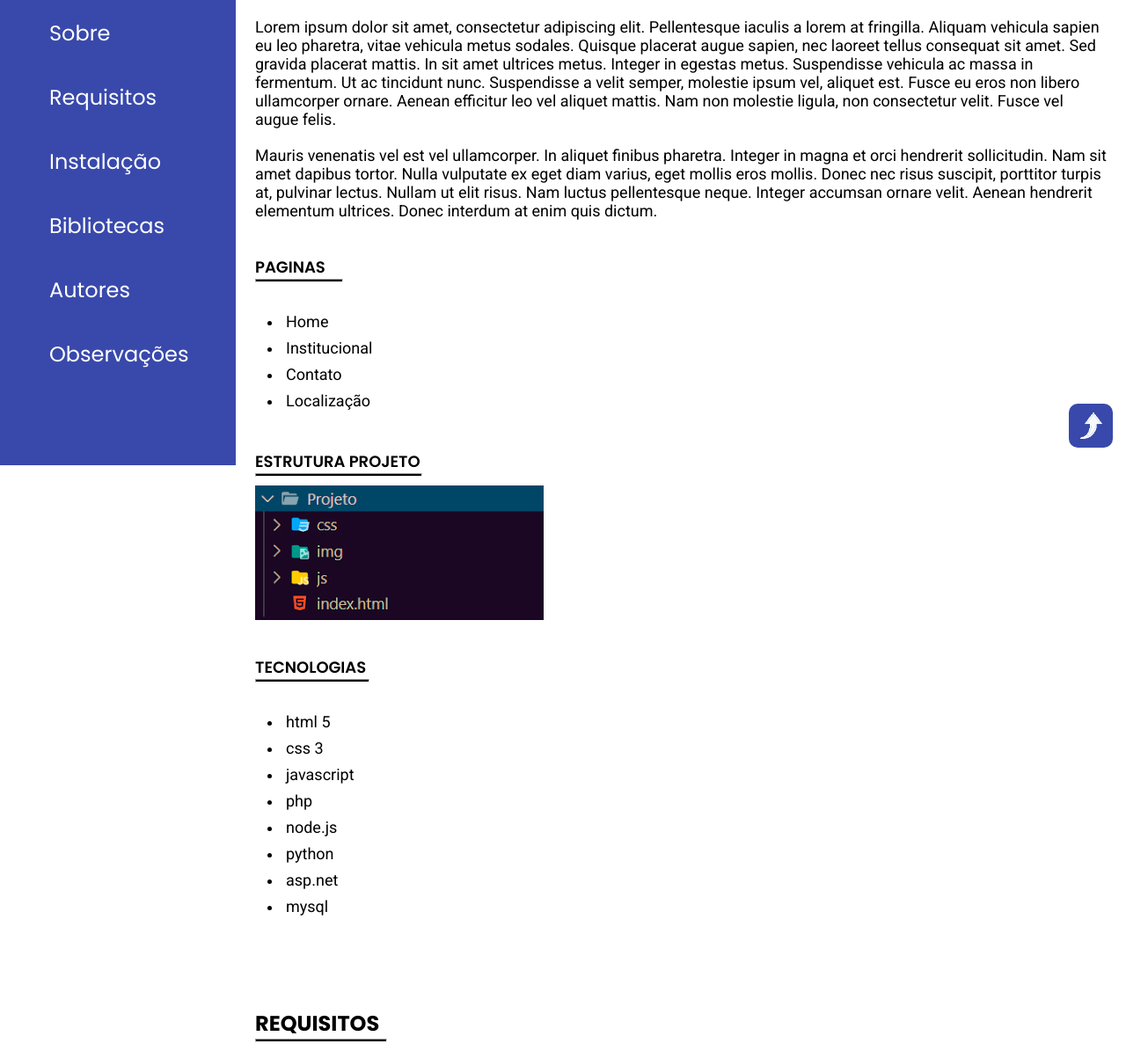
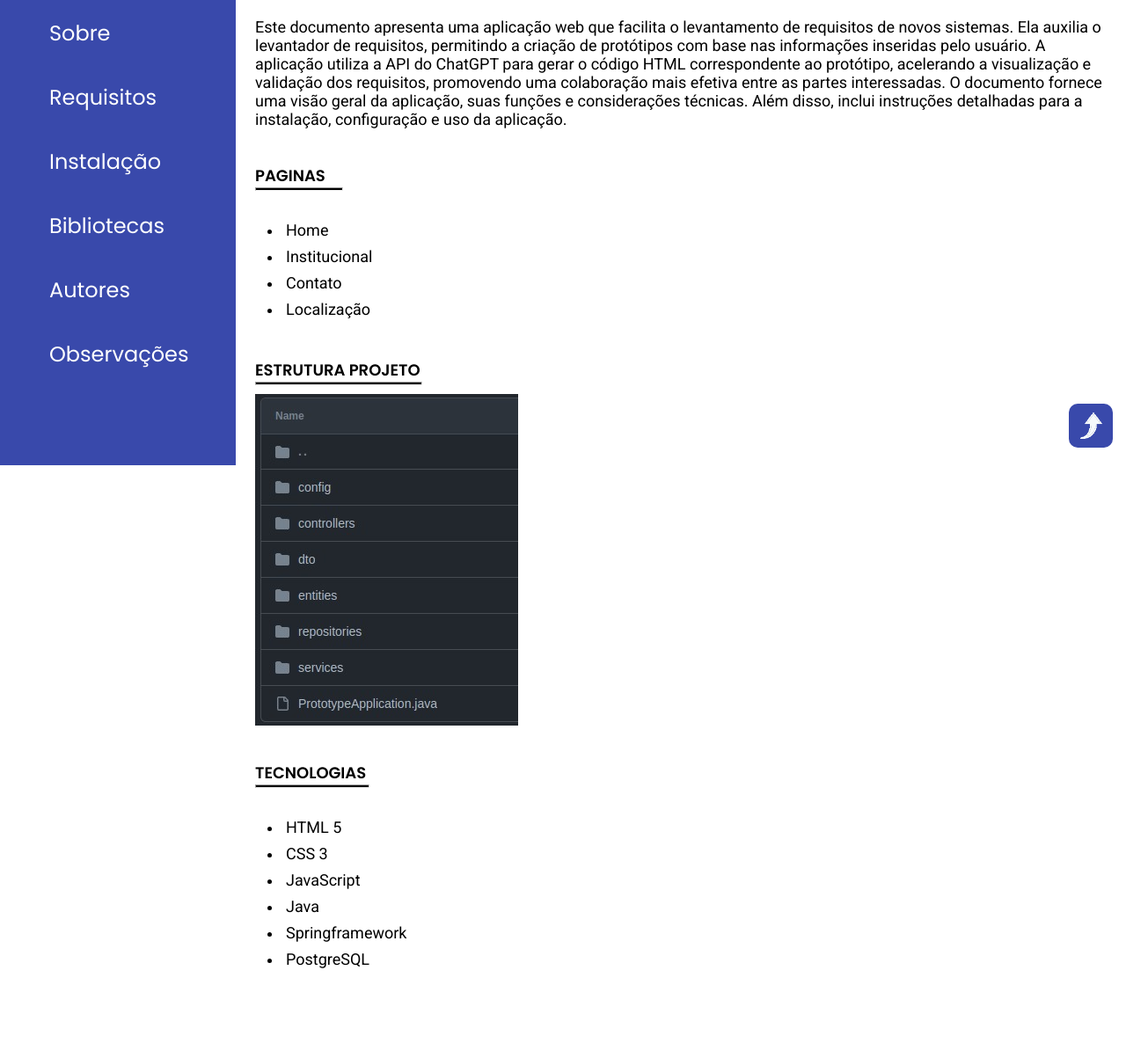
Before and after one commit to paulojssr/doc-prototype, a plain HTML site: page index.html in a window 1280 px wide. Shown: the part 271-1474 px from the top of the page at 88% size. Drawn offline with Linux system fonts and the light colour scheme.

Commit message:
alteração da intro e logo

```diff
--- a/index.html
+++ b/index.html
@@ -47,19 +47,9 @@
             <section id="sobre">
                 <h2>SOBRE</h2>
                 <hr class="linha-divisoria">
-                <p>Lorem ipsum dolor sit amet, consectetur adipiscing elit. Pellentesque iaculis a lorem at fringilla. Aliquam vehicula sapien
-                    eu leo pharetra, vitae vehicula metus sodales. Quisque placerat augue sapien, nec laoreet tellus consequat sit amet.
-                    Sed gravida placerat mattis. In sit amet ultrices metus. Integer in egestas metus. Suspendisse vehicula ac massa in
-                    fermentum. Ut ac tincidunt nunc. Suspendisse a velit semper, molestie ipsum vel, aliquet est. Fusce eu eros non libero
-                     ullamcorper ornare. Aenean efficitur leo vel aliquet mattis. Nam non molestie ligula, non consectetur velit.
-                    Fusce vel augue felis.
-                </p>
+
                 <p>
-                    Mauris venenatis vel est vel ullamcorper. In aliquet finibus pharetra.
-                    Integer in magna et orci hendrerit sollicitudin. Nam
-                    sit amet dapibus tortor. Nulla vulputate ex eget diam varius, eget mollis eros mollis. Donec nec risus suscipit, porttitor
-                    turpis at, pulvinar lectus. Nullam ut elit risus. Nam luctus pellentesque neque. Integer accumsan ornare velit.
-                     Aenean hendrerit elementum ultrices. Donec interdum at enim quis dictum.
+                    Este documento apresenta uma aplicação web que facilita o levantamento de requisitos de novos sistemas. Ela auxilia o levantador de requisitos, permitindo a criação de protótipos com base nas informações inseridas pelo usuário. A aplicação utiliza a API do ChatGPT para gerar o código HTML correspondente ao protótipo, acelerando a visualização e validação dos requisitos, promovendo uma colaboração mais efetiva entre as partes interessadas. O documento fornece uma visão geral da aplicação, suas funções e considerações técnicas. Além disso, inclui instruções detalhadas para a instalação, configuração e uso da aplicação.
                 </p>
 
                 <div class="paginas">
@@ -76,21 +66,19 @@
                 <div class="estrutura">
                     <h3>ESTRUTURA PROJETO</h3>
                     <hr class="linha-divisoria">
-                    <img src="img/estrutura.jpg" alt="Exemplo de estrutura">
+                    <img src="img/estrutura.jpeg" alt="Exemplo de estrutura">
                 </div>
 
                 <div class="tecnologia">
                     <h3>TECNOLOGIAS</h3>
                     <hr class="linha-divisoria">
                     <ul>
-                        <li><a href="#" target="_blank">html 5</a></li>
-                        <li><a href="#" target="_blank">css 3</a></li>
-                        <li><a href="#" target="_blank">javascript</a></li>
-                        <li><a href="#" target="_blank">php</a></li>
-                        <li><a href="#" target="_blank">node.js</a></li>
-                        <li><a href="#" target="_blank">python</a></li>
-                        <li><a href="#" target="_blank">asp.net</a></li>
-                        <li><a href="#" target="_blank">mysql</a></li>
+                        <li><a href="#" target="_blank">HTML 5</a></li>
+                        <li><a href="#" target="_blank">CSS 3</a></li>
+                        <li><a href="#" target="_blank">JavaScript</a></li>
+                        <li><a href="#" target="_blank">Java</a></li>
+                        <li><a href="#" target="_blank">Springframework</a></li>
+                        <li><a href="#" target="_blank">PostgreSQL</a></li>
                     </ul>
                 </div>
             </section>
```
Also changed, not shown: img/estrutura.jpeg (added), img/estrutura.jpg (deleted), img/logo.png.
